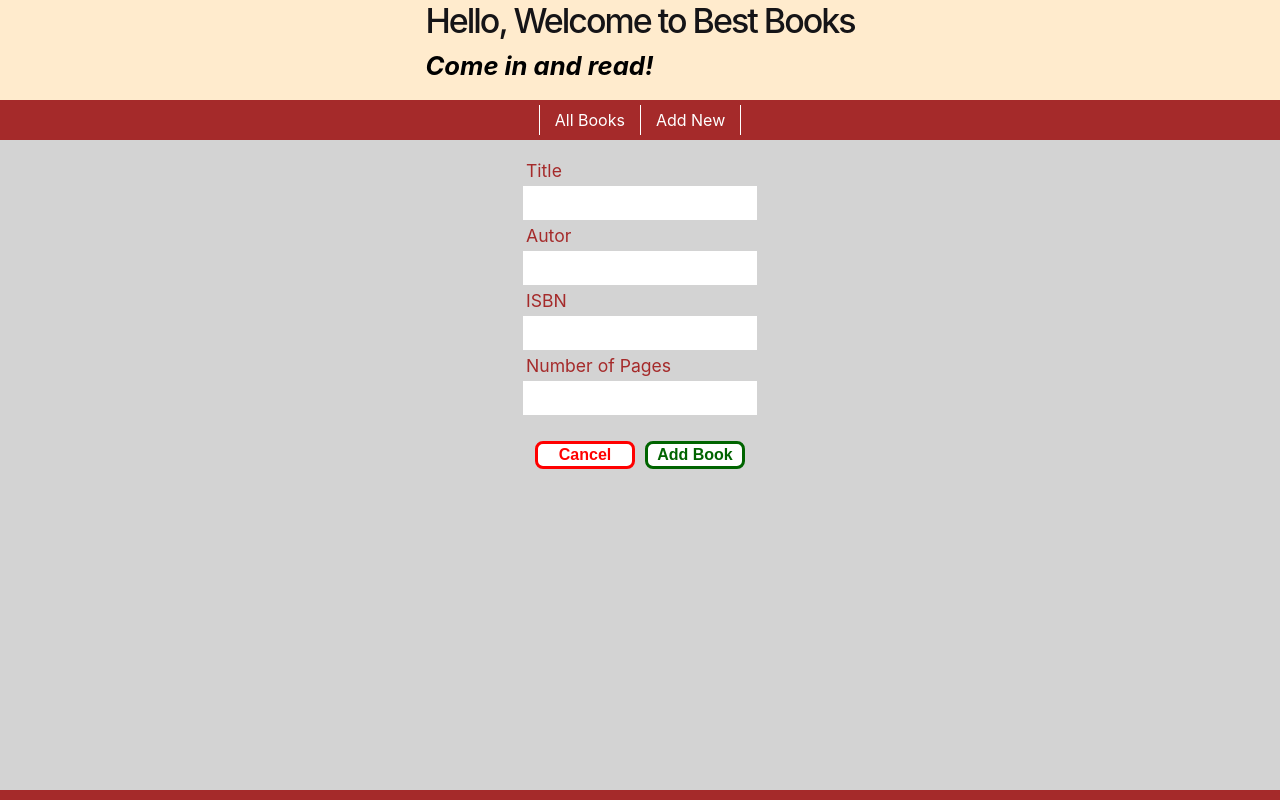
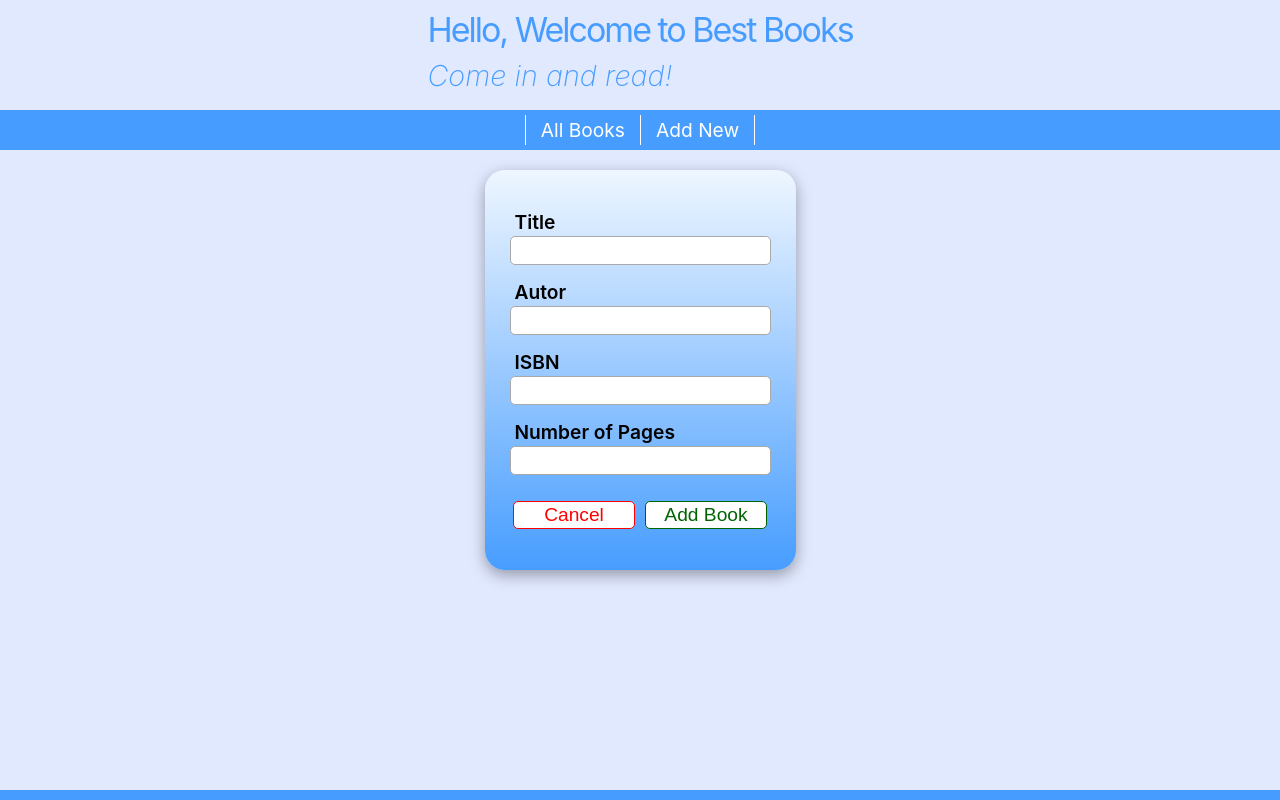
Before and after one commit to hinzberg/best-books-angular-learning, an Angular app: page /book-entry in a window 1280 px wide. Built offline with nearby package versions, Linux system fonts and the light colour scheme.

Commit message:
New Styles

```diff
--- a/src/app/Components/book-entry/book-entry.component.css
+++ b/src/app/Components/book-entry/book-entry.component.css
@@ -1,6 +1,8 @@
 .grayDiv {
     width: 100%;
-    display: grid;
+    height: 100%;
+    display: flex;
+    position: relative;
     justify-content: center;
     align-items: center;
     padding-top: 0px;
@@ -8,7 +10,19 @@
     box-sizing: inherit;
     position: relative;
     text-align: center;
+    flex-flow: column;
+    height: 100%;
   }
+
+.contentBorder {
+  background-color:transparent;
+  padding: 20px;
+  margin: 20px;
+  border-radius: 20px;
+  border: 0px solid black;
+  box-shadow: rgba(0, 0, 0, 0.35) 0px 5px 15px;
+  background: linear-gradient(180deg, rgb(255, 255, 255) -10%, rgb(71, 157, 255) 100%);
+}
 
   form {
     margin-top: 20px;
@@ -16,16 +30,10 @@
 
 
 label {
-  font-size: 1.1rem;
-  width: 150px;
+  font-size: 1.2rem;
+  font-weight: 600;
   display: flex;
-  color: brown;
-  margin-left: 8px;
+  color: black;
+  margin-left: 10px;
+  margin-top: 10px;
 }
-
-  input {
-    font-size: 1.1rem;
-    margin: 5px;
-    color: brown;
-    border-color: transparent;
-  }
--- a/src/app/Components/book-entry/book-entry.component.html
+++ b/src/app/Components/book-entry/book-entry.component.html
@@ -1,4 +1,5 @@
-<div class="grayDiv" >
+<div class="grayDiv">
+    <div class="contentBorder">
 
         <form [formGroup]="checkoutForm" (ngSubmit)="onSubmit()">
             <label for="title">Title</label>
@@ -6,7 +7,7 @@
             <label for="autor">Autor</label>
             <input type="text" id="autor" placeholder="" formControlName="autor">
             <label for="isbn">ISBN</label>
-        <input type="text" id="isbn"  placeholder="" formControlName="isbn">
+            <input type="text" id="isbn" placeholder="" formControlName="isbn">
             <label for="pages">Number of Pages</label>
             <input type="text" id="pages" placeholder="" formControlName="pages">
 
@@ -25,3 +26,4 @@
         </p-->
         </form>
     </div>
+</div>
--- a/src/app/Components/book-filter/book-filter.component.css
+++ b/src/app/Components/book-filter/book-filter.component.css
@@ -4,3 +4,7 @@ form {
     justify-content: center;
     margin-bottom: 10px;
 }
+
+.submitButton {
+    width: 15%;
+ }
--- a/src/app/Components/book-table/book-table.component.css
+++ b/src/app/Components/book-table/book-table.component.css
@@ -20,20 +20,20 @@
     padding-bottom: 20px;
     box-sizing: inherit;
     position: relative;
-    background-color: lightgray;
     text-align: center;
   }
 
 h2 {
-    color: brown;
+    color: rgb(71, 157, 255);
 }
 
 td{
-    font-size: 1.1rem;
-    padding: 5px;
+    padding: 10px;
     border: 0px;
-    background-color:brown;
-    color:blanchedalmond;
+    background-color:rgb(71, 157, 255);
+    color:white;
+    font-size: 1.2rem;
+    font-weight: 400;
 }
 
 .isbnRow {
@@ -59,14 +59,11 @@ td{
 .cell {
     font-size: 1.1rem;
     padding: 5px;
-    background-color:blanchedalmond;
-    color:brown;
-    border-radius: 5px;
+    background-color:white;
+    color:black;
 }
 
 .tableButton {
-    color: brown;
-    background-color:blanchedalmond;
    text-align: center;
    border: 0px;
    font-size: 1.1rem;
@@ -76,12 +73,10 @@ td{
 
 .cancelLink {
      color: red;
-     background-color:blanchedalmond;
      text-decoration: none;
 }
 
 .submitLink {
     color: blue;
-    background-color:blanchedalmond;
     text-decoration: none;
 }
--- a/src/app/Components/page-footer/page-footer.component.css
+++ b/src/app/Components/page-footer/page-footer.component.css
@@ -2,6 +2,6 @@
     position: fixed;
     bottom: 0;
     width: 100%;
-    background-color: brown;
+    background-color: rgb(71, 157, 255);
     height: 10px;
 }
--- a/src/app/Components/page-header/page-header.component.css
+++ b/src/app/Components/page-header/page-header.component.css
@@ -2,18 +2,18 @@
     width: 100%;
     height: 90px;
     padding-bottom: 10px;
+    padding-top: 10px;
     display: grid;
     justify-content: center;
     align-items: center;
     box-sizing: inherit;
     position: relative;
-    background-color: blanchedalmond;
   }
 
   h1 {
     font-size: 2.125rem;
-    color: var(--gray-900);
-    font-weight: 500;
+    font-weight: 400;
+    color: rgb(71, 157, 255);
     line-height: 100%;
     letter-spacing: -0.125rem;
     margin: 0;
@@ -23,7 +23,9 @@
   }
 
   h2 {
-    font-size: 1.6rem;
+    font-size: 1.8rem;
+    color: rgb(71, 157, 255);
+    font-weight: 200;
     font-style: italic;
     line-height: 150%;
     margin: 0;
@@ -33,7 +35,7 @@
   }
 
   .navigationBar {
-    background-color: brown;
+    background-color: rgb(71, 157, 255);
     height: 40px;
     text-align: center;
     display: flex;
@@ -42,7 +44,7 @@
   }
 
  .navigationLink {
-    background-color: brown;
+    background-color: rgb(71, 157, 255);
     color: white;
     text-align: center;
     display: flex;
@@ -51,7 +53,8 @@
     border-right: 1px solid white;
     border-top: 0px;
     border-bottom: 0px;
-    font-size: 1rem;
+    font-size: 1.2rem;
+    font-weight: 400;
     height: 30px;
     padding-left: 15px;
     padding-right: 15px;
@@ -60,7 +63,7 @@
  }
 
  .navigationLinkRight {
-  background-color: brown;
+  background-color: rgb(71, 157, 255);
   color: white;
   text-align: center;
   display: flex;
@@ -69,7 +72,8 @@
   border-right: 1px solid white;
   border-top: 0px;
   border-bottom: 0px;
-  font-size: 1rem;
+  font-size: 1.2rem;
+  font-weight: 400;
   height: 30px;
   padding-left: 15px;
   padding-right: 15px;
--- a/src/styles.css
+++ b/src/styles.css
@@ -2,37 +2,43 @@
 body {
     margin: 0;
     padding: 0;
-    background-color: lightgray;
+    height: 100%;
+    width: 100%;
+    background-color:rgb(225, 233, 255);
+  }
+
+  input {
+    font-size: 1.2rem;
+    margin: 5px;
+    margin-top: 2px;
+    color: black;
+    border: 1px solid darkgray;
+    border-radius: 5px;
+    padding-left: 10px;
+    outline: none;
+    height: 25px;
   }
 
   .submitButton {
-    font-size: 1.0rem;
+    font-size: 1.2rem;
     margin: 5px;
     color:darkgreen;
     background-color: white;
-    width: 100px;
     height: 28px;
-    border: 3px solid darkgreen;
-    border-radius: 8px;
-    font-weight: 600;
+    border: 1px solid darkgreen;
+    border-radius: 5px;
+    font-weight: 400;
+    width: 45%;
   }
 
   .cancelButton {
-    font-size: 1.0rem;
-    font-weight: 600;
+    font-size: 1.2rem;
+    font-weight: 400;
     margin: 5px;
     color: red;
     background: white;
-    width: 100px;
     height: 28px;
-    border: 3px solid red;
-    border-radius: 8px;
+    border: 1px solid red;
+    border-radius: 5px;
+    width: 45%;
   }
-
-  input {
-    font-size: 1.1rem;
-    margin: 5px;
-    color: brown;
-    border-color: transparent;
-    height: 28px;
-  }
```
Lines whose indentation alone changed are shown as unchanged.
